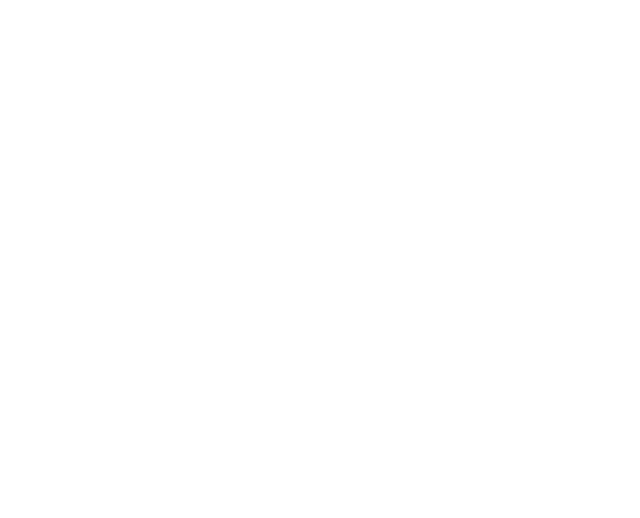
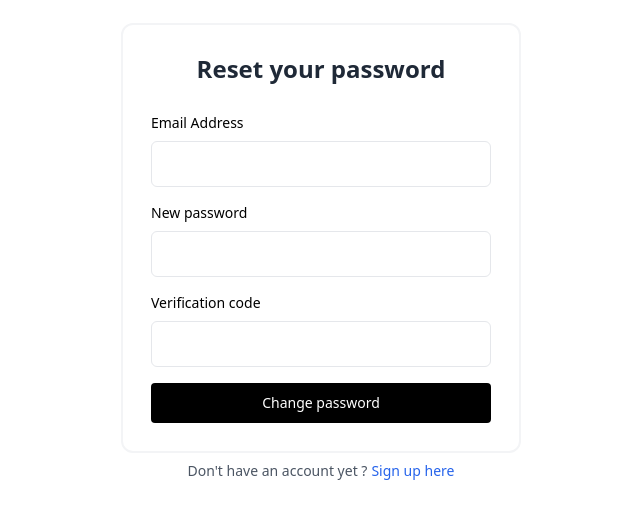
Before and after one commit to teratany-social-network/frontend, a React (Create React App) app: page /reset-password in a window 1280 px wide. Before the commit this address had no page. Shown: the part 162-680 px from the top of the page, without its empty margins (319-959 px from the left). Built offline with nearby package versions, Linux system fonts and the light colour scheme.

Commit message:
forgot password done

```diff
--- a/src/App.tsx
+++ b/src/App.tsx
@@ -29,6 +29,8 @@
 import ProfileCategory from "./views/Profile/ProfileCategory";
 import ProtectedRoute from "./services/ProtectedRoute";
 import EditPublication from "./views/Publication/EditPublication";
+import ForgotPassword from "./views/Authentication/ForgotPassword";
+import ResetPassword from "./views/Authentication/ResetPassword";
 
 const App: React.FC = () => {
   return (
@@ -42,6 +44,8 @@
                 {/* // authentication routes */}
                 <Route path="/signin" element={<SignInAuth />} />
                 <Route path="/register" element={<RegisterAuth />} />
+                <Route path="/forgot-password" element={<ForgotPassword />} />
+                <Route path="/reset-password" element={<ResetPassword />} />
 
                 <Route
                   path="/page/add/step-1"
--- a/src/api/ProfileApi.ts
+++ b/src/api/ProfileApi.ts
@@ -9,9 +9,14 @@
     updateCoordonates: "/profile/localisation",
     updateCategory: "/profile/categories",
     followProfile: "/profile/follow",
-    searchProfile: "/profile"
+    searchProfile: "/profile",
+    passwordRecovery: "/profile/password/recovery",
 }
 
+
+export const sendEmailRecovery = (email: string | undefined) => {
+    return api.get(`${URLS.passwordRecovery}/?email=${email}`)
+}
 
 export const searchProfile = (token: string, filter: string | undefined, ownId: string | undefined) => {
     return api.get(`${URLS.searchProfile}/?filter=${filter}&ownId=${ownId}`, {
@@ -75,3 +80,9 @@
         headers: { 'Authorization': token }
     })
 }
+
+export const resetPassword = (email: string | undefined, password: string | undefined, code: string | undefined) => {
+    return api.patch(`${URLS.passwordRecovery}`, {
+        email, password, code
+    })
+}
--- a/src/components/Publication/Publication.tsx
+++ b/src/components/Publication/Publication.tsx
@@ -162,7 +162,7 @@
               <p
                 className={
                   images?.length! > 0
-                    ? `white:text-slate-200 text-left ${
+                    ? `white:text-slate-200 text-start break-words ${
                         !isFullContent ? "truncated-text" : ""
                       } `
                     : `white:text-slate-200 text-justify mb-2 ${
--- /dev/null
+++ b/src/views/Authentication/ForgotPassword.tsx
@@ -0,0 +1,97 @@
+import React, { useState } from "react";
+import { Link, useNavigate } from "react-router-dom";
+import Button from "../../components/common/Button";
+import useLoadingButton from "../../hooks/useLoadingButton";
+import { withAsync } from "../../helpers/withAsync";
+import { sendEmailRecovery } from "../../api/ProfileApi";
+import { AxiosError } from "axios";
+import { toast } from "react-toastify";
+
+const ForgotPassword = () => {
+  const [isLoading, startLoading, endLoading] = useLoadingButton();
+  const [email, setEmail] = useState<string>();
+  const navigate = useNavigate();
+
+  const sendMail = async () => {
+    startLoading();
+    const { error } = await withAsync(() => sendEmailRecovery(email!));
+    if (error instanceof AxiosError) {
+      endLoading();
+      const error_message: string =
+        error?.response?.data.description ||
+        error?.response?.data ||
+        error.message;
+      toast.error(error_message);
+    } else {
+      navigate("/reset-password");
+    }
+  };
+
+  return (
+    <div className="flex items-center h-screen">
+      <main id="content" role="main" className="w-full max-w-md mx-auto p-6">
+        <div className="mt-7 bg-white rounded-xl shadow-xs white:bg-gray-800 white:border-gray-700 border-2 border-gray-100">
+          <div className="p-4 sm:p-7">
+            <div className="text-center">
+              <h1 className="block text-2xl font-bold text-gray-800 ">
+                Forgot password?
+              </h1>
+              <p className="mt-2 text-sm text-gray-600 mb-8">
+                Remember your password?
+                <span className="mr-1"></span>
+                <Link
+                  to="/signin"
+                  className="text-blue-600 decoration-2 hover:underline font-medium"
+                >
+                  Login here
+                </Link>
+              </p>
+            </div>
+
+            <div className="mt-5">
+              <div className="grid gap-y-4">
+                <div>
+                  <label
+                    htmlFor="email"
+                    className="flex text-sm text-gray-600 font-normal ml-1 mb-2"
+                  >
+                    Email address
+                  </label>
+                  <div className="relative">
+                    <input
+                      onChange={(e) => setEmail(e.target.value)}
+                      type="email"
+                      id="email"
+                      name="email"
+                      className="py-3 custom-border px-4 block w-full border border-gray-200 rounded-md text-sm focus:border-blue-500 focus:ring-blue-500 white:bg-gray-800 white:border-gray-700 white:text-gray-400"
+                      required
+                    />
+                  </div>
+                </div>
+                <Button
+                  name="Reset password"
+                  className="!mr-0"
+                  isLoading={isLoading}
+                  onClick={sendMail}
+                  isDisabled={!email ? true : false}
+                />
+              </div>
+            </div>
+          </div>
+        </div>
+
+        <p className="mt-2 text-sm text-gray-600 white:text-gray-400">
+          Don't have an account yet ?
+          <Link
+            className="text-blue-600 decoration-2 hover:underline font-medium ml-1"
+            to="/register"
+          >
+            Sign up here
+          </Link>
+        </p>
+      </main>
+    </div>
+  );
+};
+
+export default ForgotPassword;
--- /dev/null
+++ b/src/views/Authentication/ResetPassword.tsx
@@ -0,0 +1,140 @@
+import React from "react";
+import Button from "../../components/common/Button";
+import { Form, Formik } from "formik";
+import * as Yup from "yup";
+import FormField from "../../components/common/FormField";
+import ErrorMessageForm from "../../components/common/ErrorMessageForm";
+import useLoadingButton from "../../hooks/useLoadingButton";
+import { AxiosError } from "axios";
+import { toast } from "react-toastify";
+import { withAsync } from "../../helpers/withAsync";
+import { resetPassword } from "../../api/ProfileApi";
+import { useNavigate } from "react-router-dom";
+import { Link } from "react-router-dom";
+
+interface resetPasswordFormValues {
+  email: string;
+  password: string;
+  code: string;
+}
+
+const ResetPassword = () => {
+  const [isLoading, startLoading, endLoading] = useLoadingButton();
+  const navigate = useNavigate();
+
+  const initialValues: resetPasswordFormValues = {
+    email: "",
+    password: "",
+    code: "",
+  };
+
+  const resetPasswordSubmission = async (values: resetPasswordFormValues) => {
+    startLoading();
+    const { error } = await withAsync(() =>
+      resetPassword(values.email, values.password, values.code)
+    );
+
+    if (error instanceof AxiosError) {
+      endLoading();
+      const error_message: string =
+        error?.response?.data.description ||
+        error?.response?.data ||
+        error.message;
+      toast.error(error_message);
+    } else {
+      endLoading();
+      navigate("/signin");
+      setTimeout(() => {
+        toast.success("Password updated");
+      }, 1000);
+    }
+  };
+
+  return (
+    <div className="flex items-center h-screen">
+      <main id="content" role="main" className="w-full max-w-md mx-auto p-6">
+        <div className="mt-7 bg-white rounded-xl shadow-xs white:bg-gray-800 white:border-gray-700 border-2 border-gray-100">
+          <div className="p-4 sm:p-7">
+            <div className="text-center">
+              <h1 className="block text-2xl font-bold text-gray-800 ">
+                Reset your password
+              </h1>
+            </div>
+
+            <div className="mt-5">
+              <div className="grid gap-y-4">
+                <Formik
+                  initialValues={initialValues}
+                  validationSchema={Yup.object({
+                    email: Yup.string()
+                      .email("Invalid email address")
+                      .required("Required"),
+                    password: Yup.string()
+                      .matches(
+                        /^(?=.*[A-Z])(?=.*\d).{8,}$/,
+                        "Password must contain at least 8 characters with a capital letter and a number"
+                      )
+                      .required("Required"),
+                    code: Yup.number().required("Required"),
+                  })}
+                  onSubmit={(values, { setSubmitting }) => {
+                    setTimeout(() => {
+                      resetPasswordSubmission(values);
+                      setSubmitting(false);
+                    }, 400);
+                  }}
+                >
+                  <Form>
+                    <div className="grid text-start gap-y-2">
+                      <FormField
+                        label="Email Address"
+                        type="email"
+                        mark="email"
+                        height="py-3"
+                        width="w-full"
+                      />
+                      <ErrorMessageForm name="email" />
+                      <FormField
+                        label="New password"
+                        type="password"
+                        mark="password"
+                        height="py-3"
+                        width="w-full"
+                      />
+                      <ErrorMessageForm name="password" />
+                      <FormField
+                        label="Verification code"
+                        type="text"
+                        mark="code"
+                        height="py-3"
+                        width="w-full"
+                      />
+                      <ErrorMessageForm name="code" />
+
+                      <Button
+                        name="Change password"
+                        className=" mt-2 !mr-0"
+                        isLoading={isLoading}
+                      />
+                    </div>
+                  </Form>
+                </Formik>
+              </div>
+            </div>
+          </div>
+        </div>
+        <p className="mt-2 text-sm text-gray-600 white:text-gray-400">
+          Don't have an account yet ?
+          <Link
+            className="text-blue-600 decoration-2 hover:underline font-medium ml-1"
+            to="/register"
+          >
+            Sign up here
+          </Link>
+        </p>
+      </main>
+    </div>
+  );
+};
+
+export default ResetPassword;
--- a/src/views/Authentication/SignInAuth.tsx
+++ b/src/views/Authentication/SignInAuth.tsx
@@ -166,23 +166,13 @@
                       />
                       <ErrorMessageForm name="password" />
 
-                      <div className="flex items-center">
-                        <div className="flex">
-                          <input
-                            id="remember-me"
-                            name="remember-me"
-                            type="checkbox"
-                            className="shrink-0 mt-0.5 border border-gray-200 rounded text-blue-600 pointer-events-none focus:ring-blue-500 white:bg-gray-800 white:border-gray-700 white:checked:bg-blue-500 white:checked:border-blue-500 white:focus:ring-offset-gray-800"
-                          />
-                        </div>
-                        <div className="ml-3">
-                          <label
-                            htmlFor="remember-me"
-                            className="text-sm white:text-white"
-                          >
-                            Remember me
-                          </label>
-                        </div>
+                      <div className="flex items-center ">
+                        <Link
+                          className="text-gray-500 text-sm decoration-2 hover:underline font-normal ml-1"
+                          to="/forgot-password"
+                        >
+                          forgot password?
+                        </Link>
                       </div>
                       <Button
                         isLoading={isLoading}
```
